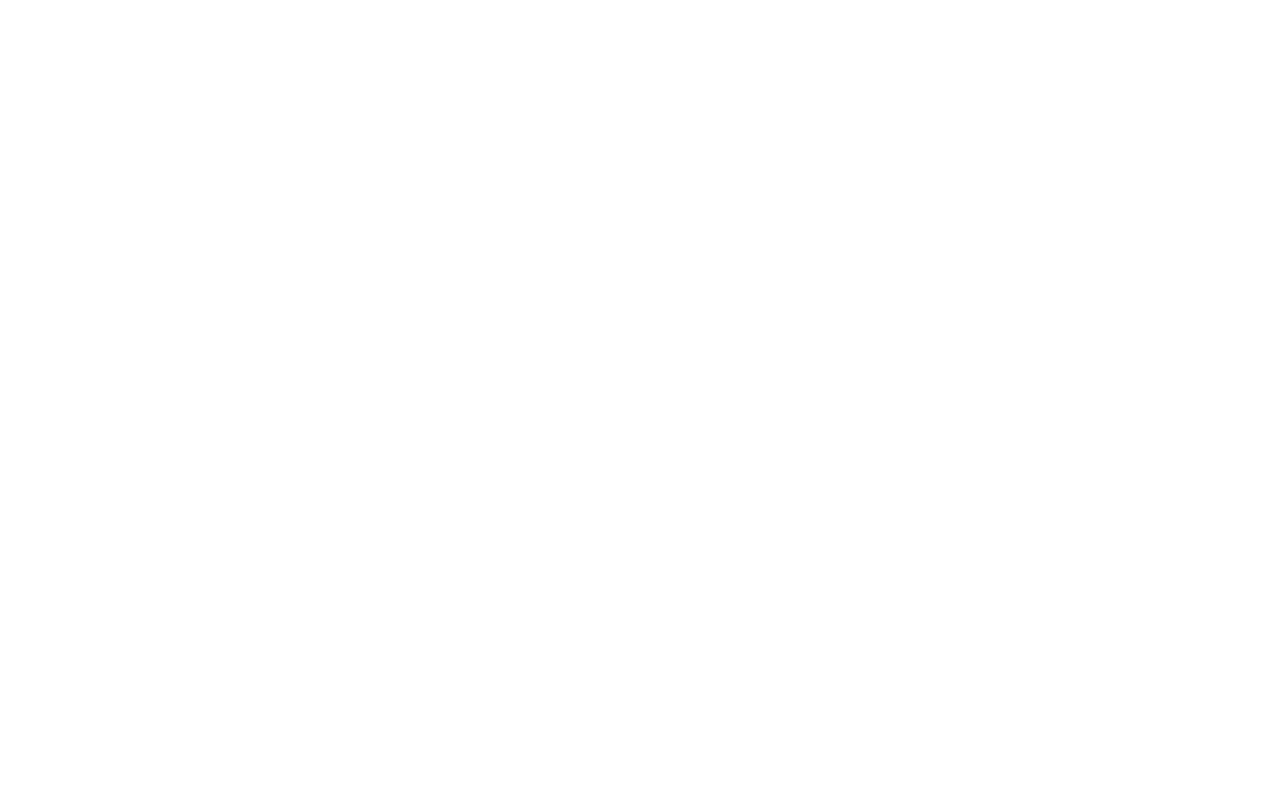
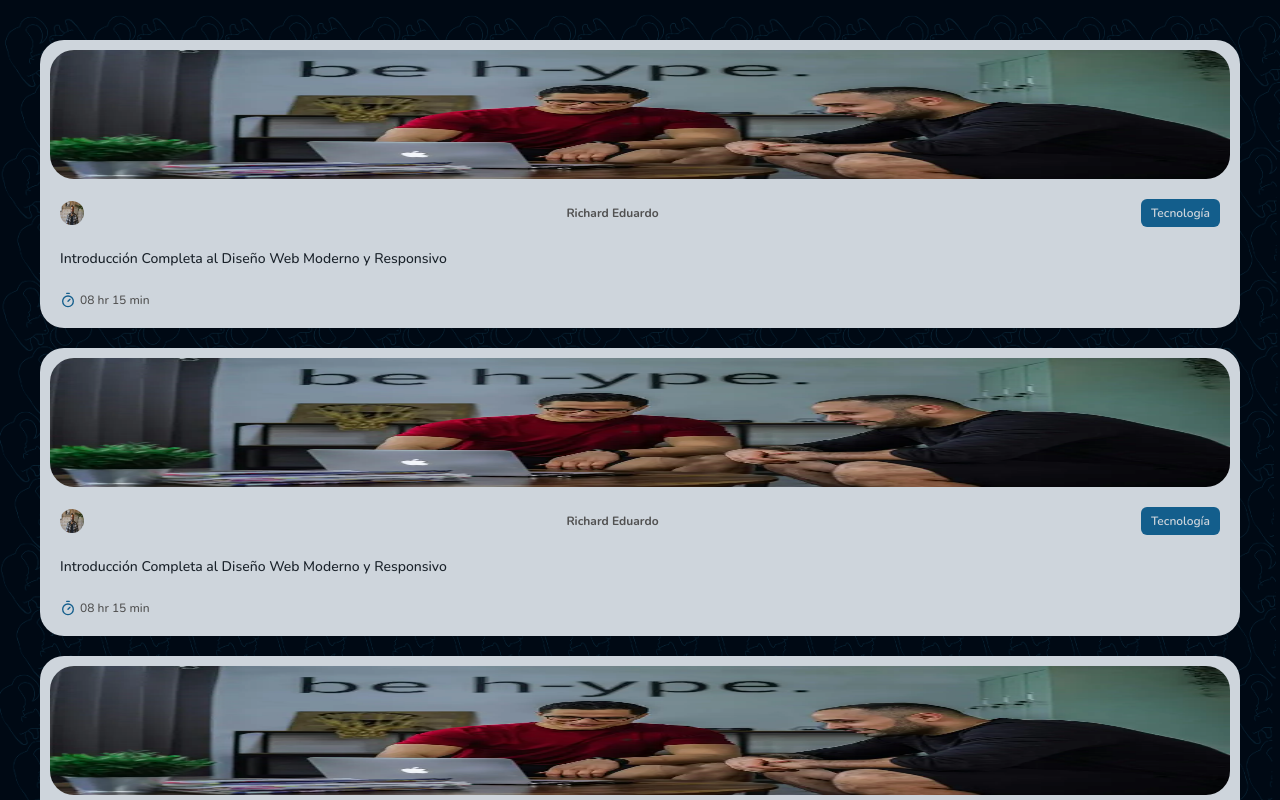
Before and after one commit to GrupoSemanadeingenioSID/sid-frontend, a Next.js app: page / in a window 1280 px wide. Shown: the top 800 px of the page. Built offline with nearby package versions, Linux system fonts and the light colour scheme.

Commit message:
CREATE: componente de curso y seccion de cursos en el home

```diff
--- a/src/app/page.tsx
+++ b/src/app/page.tsx
@@ -1,4 +1,5 @@
 import { lilita } from "./layout";
+import CourseCard from "@/components/courses/courseCard";
 
 export default function Home() {
   return (
@@ -12,15 +13,17 @@
           </section>
 
           {/* SECCION PARA EL CONTENIDO */}
-          <section>
+          <section className="flex flex-col py-5 px-10 gap-5">
             {/* ARTICULO PARA LAS ACTIVIDADES */}
             <article>
 
             </article>
 
             {/* ARTICULO PARA LOS CURSOS */}
-            <article>
-
+            <article className="flex flex-col gap-5">
+              <CourseCard />
+              <CourseCard />
+              <CourseCard />
             </article>
 
             {/* ARTICULO PARA LOS PROYECTOS */}
--- /dev/null
+++ b/src/components/courses/courseCard.tsx
@@ -0,0 +1,39 @@
+import { Timer } from 'lucide-react';
+
+export default function CourseCard() {
+    return (
+        <article className="flex flex-col h-72 w-full hover:scale-105 transition-all gap-2.5 bg-french-gray rounded-3xl p-2.5">
+            {/* IMAGEN DEL CURSO */}
+            <div className="h-1/2 w-auto rounded-3xl overflow-hidden">
+                <img src="/images/course/diseño.webp" className="w-full h-full bg-cover" alt="Course Image" />
+            </div>
+
+            {/* CONTENIDO DEL CURSO */}
+            <div className='h-1/2 flex flex-col justify-between p-2.5'>
+                {/* PROFESOR DEL CURSO */}
+                <div className="flex items-center justify-between">
+                    <div className="h-6 w-6 rounded-full overflow-hidden">
+                        <img src="/images/teacher/juanprofe.webp" className="w-full h-full bg-cover" alt="Teacher Image" />
+                    </div>
+
+                    <p className="font-bold text-xs text-davys-gray">Richard Eduardo</p>
+
+                    <div className="bg-lapiz-lazuli rounded-md font-semibold px-2.5 py-1.5 flex items-center justify-center text-center text-xs">
+                        <p>Tecnología</p>
+                    </div>
+                </div>
+
+                {/* NOMBRE DEL CURSO */}
+                <div className="text-eerie-black font-medium text-sm">
+                    <p>Introducción Completa al Diseño Web Moderno y Responsivo</p>
+                </div>
+
+                {/* DURACION DEL CURSO */}
+                <div className="flex items-center font-medium text-xs text-davys-gray">
+                    <Timer className="w-4 h-4 text-lapiz-lazuli mr-1" />
+                    <p>08 hr 15 min</p>
+                </div>
+            </div>
+        </article>
+    );
+}
--- a/src/styles/globals.css
+++ b/src/styles/globals.css
@@ -10,7 +10,7 @@
   --color-foreground: var(--foreground);
   --font-sans: var(--font-geist-sans);
   --font-mono: var(--font-geist-mono);
-  --french-gray: #cdd5dc;
+  --french-gray: #ced5dc;
   --eerie-black: #1a222a;
   --lapiz-lazuli: #135e8c;
   --davys-gray: #515151;
@@ -24,10 +24,30 @@
   :root {
     --background: #0a0a0a;
     --foreground: #ededed;
-    --french-gray: #cdd5dc;
+    --french-gray: #ced5dc;
   }
 }
 
 body {
   color: var(--french-gray);
 }
+
+.bg-french-gray {
+  background-color: var(--french-gray);
+}
+
+.bg-lapiz-lazuli {
+  background-color: var(--lapiz-lazuli);
+}
+
+.text-lapiz-lazuli {
+  color: var(--lapiz-lazuli);
+}
+
+.text-eerie-black {
+  color: var(--eerie-black);
+}
+
+.text-davys-gray {
+  color: var(--davys-gray);
+}
```
Also changed, not shown: package.json (+7 -6 lines), 1 other file (tests, documents, lock files or other folders).
